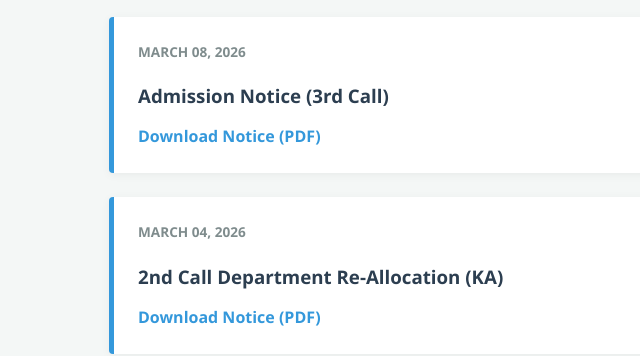
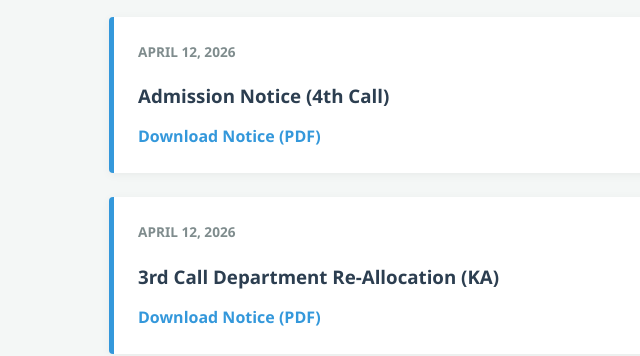
Before and after one commit to kuet-eee-25/kuet-eee-25.github.io, a plain HTML site: page index.html in a window 1280 px wide. Shown: the part 463-819 px from the top of the page, 81-721 px from the left. Drawn offline with Linux system fonts and the light colour scheme.

Commit message:
Add files via upload

```diff
--- a/index.html
+++ b/index.html
@@ -292,15 +292,15 @@
         <h2>Latest Notices</h2>
 
         <div class="notice-card">
-            <span class="date">MARCH 08, 2026</span>
-            <h3>Admission Notice (3rd Call)</h3>
-            <a href="https://drive.google.com/file/d/1s5bskx-31E5GsUxBPFoQ5qBtVA9Ks6gq/view?usp=sharing" target="_blank" class="download-btn">Download Notice (PDF)</a>
+            <span class="date"> APRIL 12, 2026</span>
+            <h3>Admission Notice (4th Call)</h3>
+            <a href="https://drive.google.com/file/d/1FiXo6uAirNq8gqdsM2NWl55R8P_HGuyu/view?usp=sharing" target="_blank" class="download-btn">Download Notice (PDF)</a>
         </div>
 
         <div class="notice-card">
-            <span class="date">MARCH 04, 2026</span>
-            <h3>2nd Call Department Re-Allocation (KA)</h3>
-            <a href="https://drive.google.com/file/d/1BE13xxecykd9f-PMpT_vn8hBhpW3IULd/view?usp=sharing" target="_blank" class="download-btn">Download Notice (PDF)</a>
+            <span class="date">APRIL 12, 2026</span>
+            <h3>3rd Call Department Re-Allocation (KA)</h3>
+            <a href="https://drive.google.com/file/d/1tEbRXh6n9t08neBXA54SGsPq67beWytr/view?usp=sharing" target="_blank" class="download-btn">Download Notice (PDF)</a>
         </div>
 
         <div class="notice-card">
```
